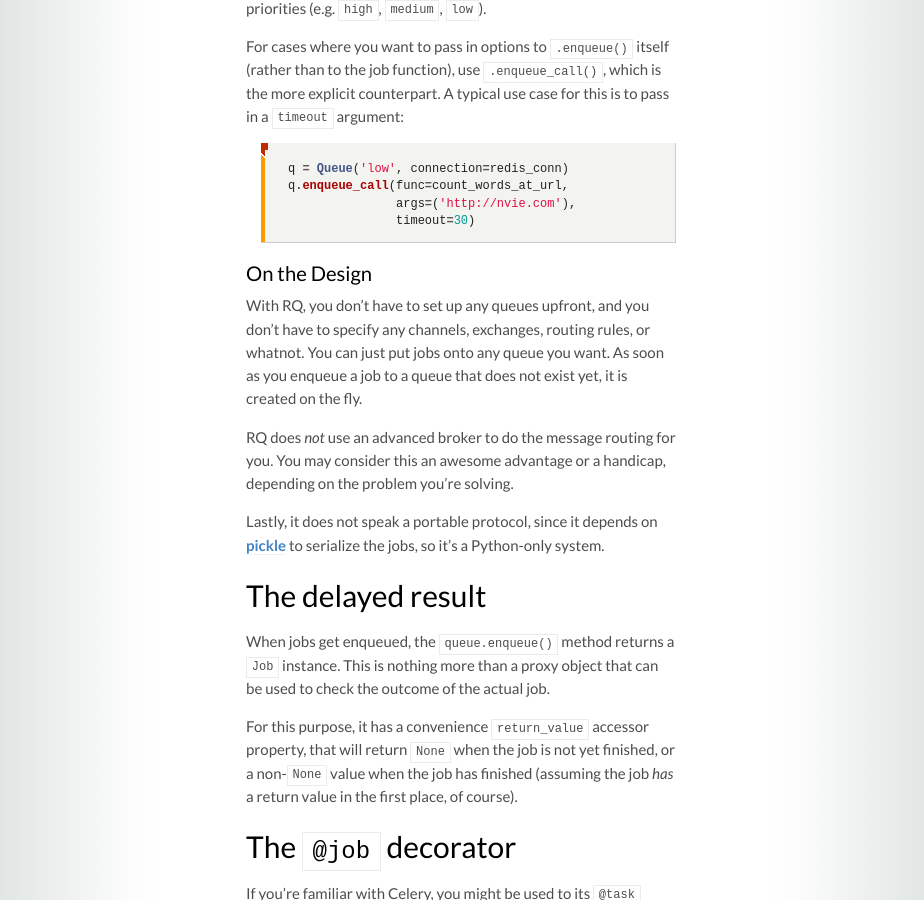
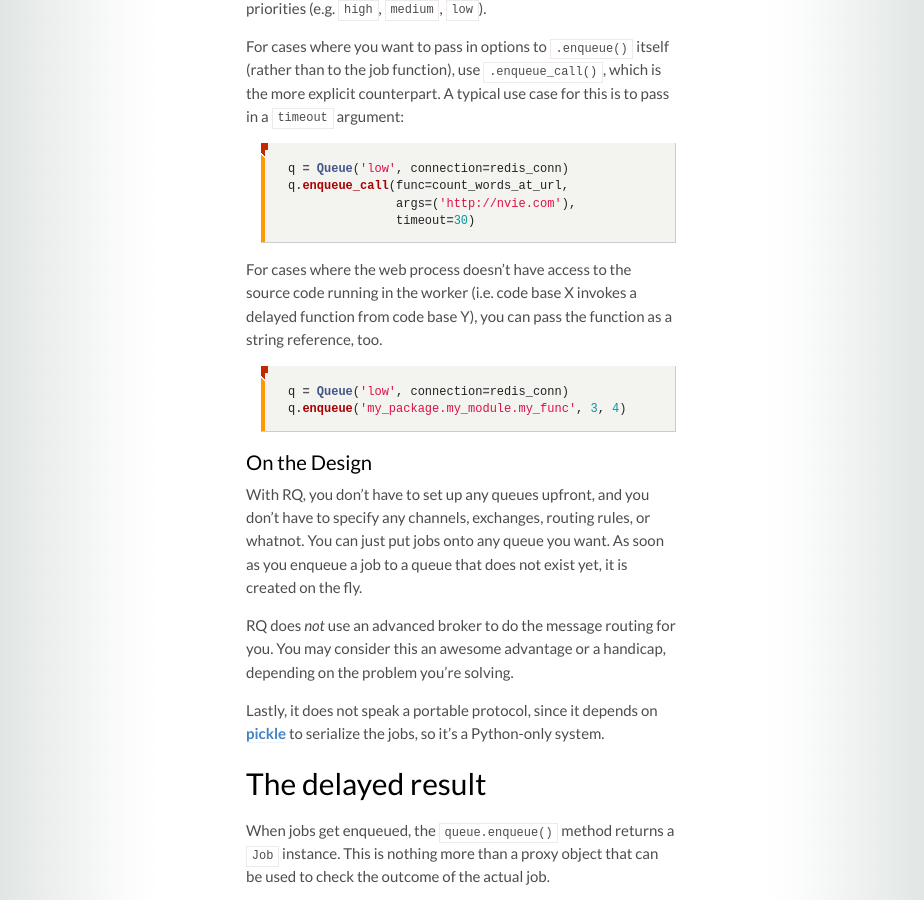
Before and after one commit to rq/rq, a Jekyll site: the page built from docs/index.md, in a window 1280 px wide and 900 px high, scrolled down 1305 px. Shown: the whole window, without its empty margins (179-1103 px from the left). Built offline with Jekyll 4.4.1, drawn with Linux system fonts in a browser that asks for light colours; some web fonts are replaced; Markdown is read by kramdown in place of the engine named in the settings.

Commit message:
Document that you pass a string argument to `q.enqueue()` now.
This fixes #93.

```diff
--- a/docs/index.md
+++ b/docs/index.md
@@ -65,6 +65,15 @@
 q.enqueue_call(func=count_words_at_url,
                args=('http://nvie.com'),
                timeout=30)
+{% endhighlight %}
+
+For cases where the web process doesn't have access to the source code running
+in the worker (i.e. code base X invokes a delayed function from code base Y),
+you can pass the function as a string reference, too.
+
+{% highlight python %}
+q = Queue('low', connection=redis_conn)
+q.enqueue('my_package.my_module.my_func', 3, 4)
 {% endhighlight %}
 
 
```
